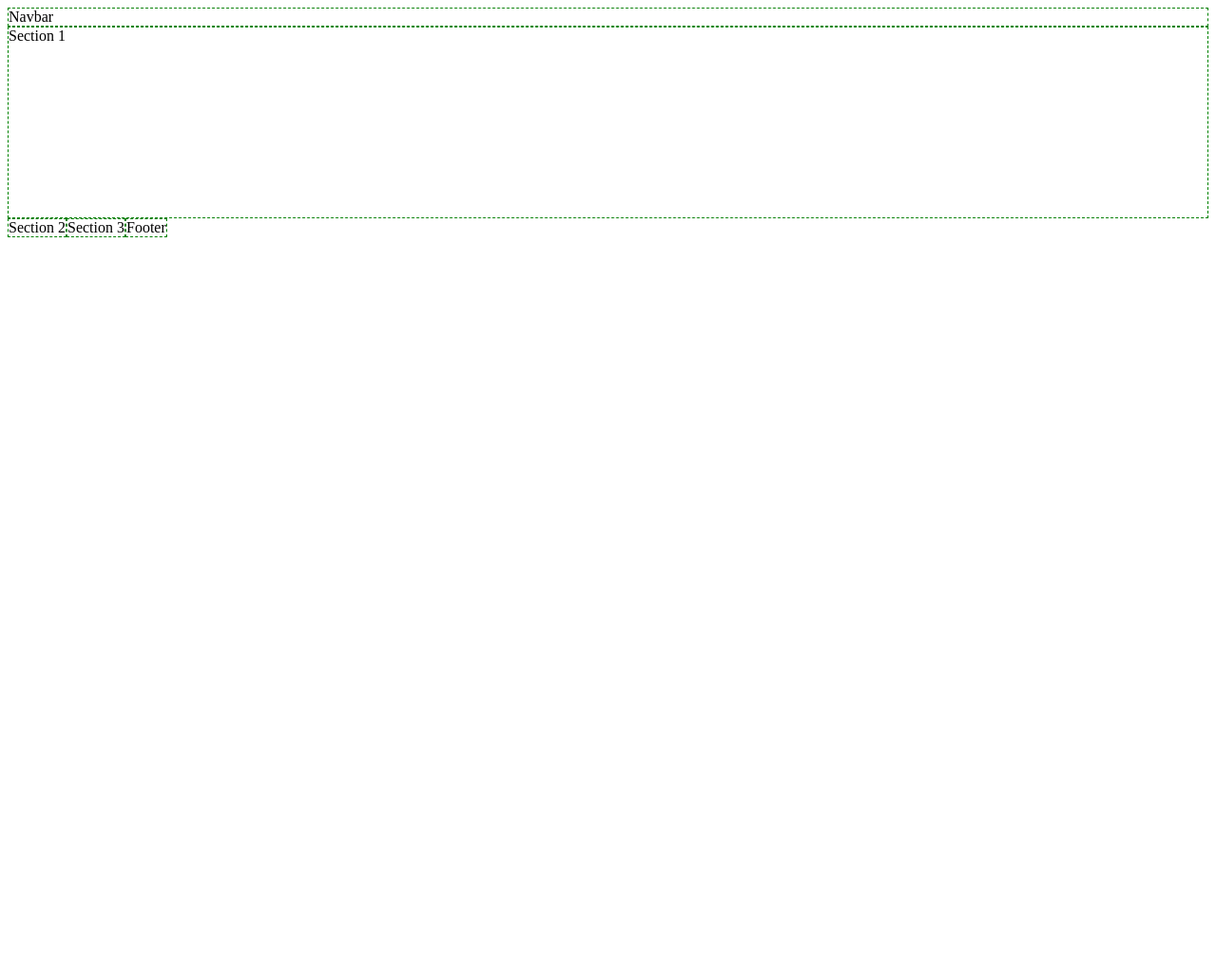
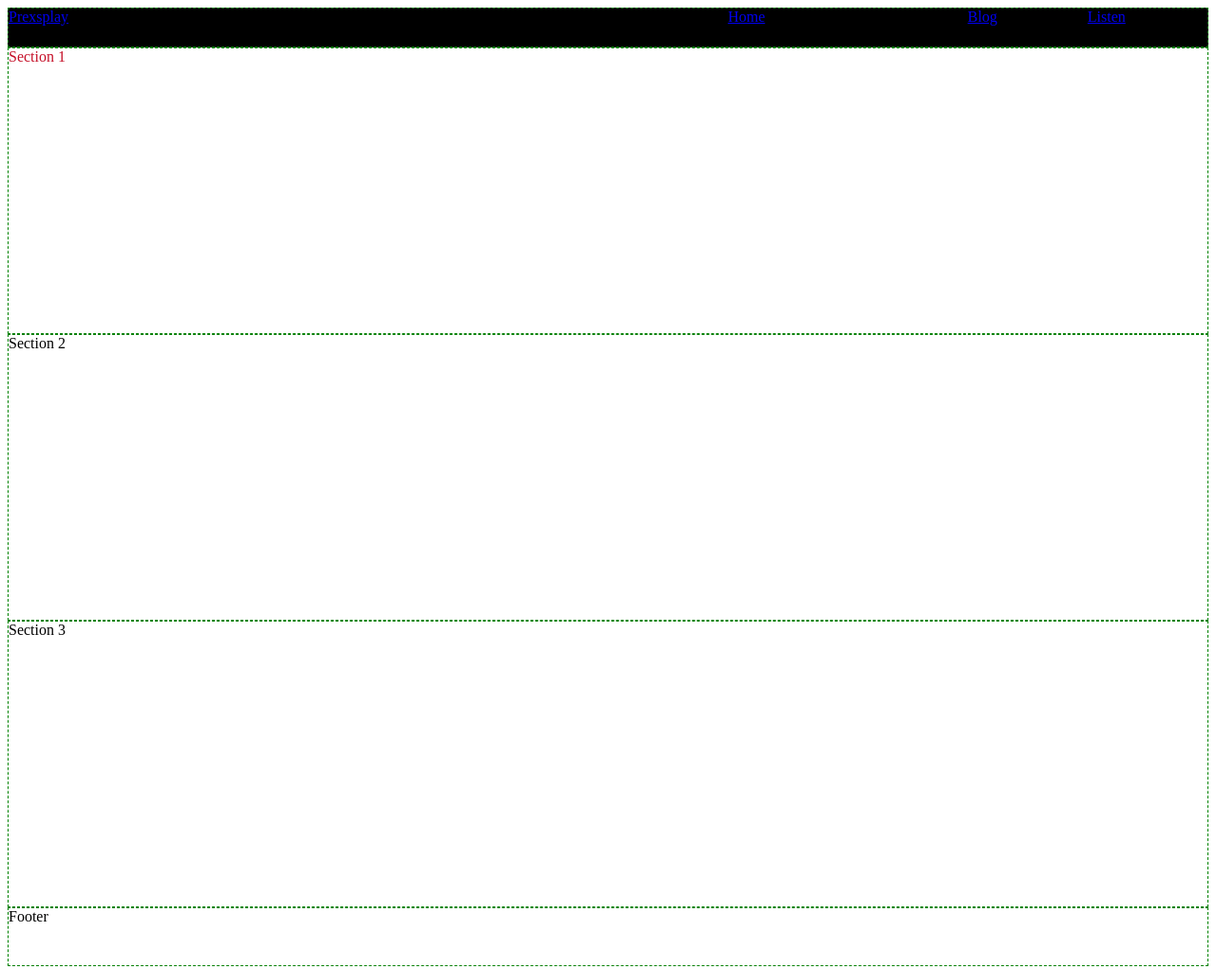
Before and after one commit to prexsplay/YG, a plain HTML site: page index.html in a window 1280 px wide. Shown: the whole page at 95% size. Before the commit the page ends 800 px from the top, so only its background shows below. Drawn offline with Linux system fonts and the light colour scheme.

Commit message:
latenights

```diff
--- a/index.html
+++ b/index.html
@@ -1,5 +1,6 @@
 <!DOCTYPE html>
 <html lang="en">
+
 <head>
     <link rel="stylesheet" href="style.css">
     <meta charset="UTF-8">
@@ -7,10 +8,16 @@
     <meta http-equiv="X-UA-Compatible" content="ie=edge">
     <title>Landing Page</title>
 </head>
+
 <body>
 
     <div class="container">
-        <div class="navbar">Navbar</div>
+        <div class="navbar">
+            <a class="P" href="#">Prexsplay</a>
+            <a class="H"href="#">Home</a>
+            <a class="B" href="#">Blog</a>
+            <a class="L" href="#">Listen</a>
+        </div>
         <div class="s1">Section 1</div>
         <div class="s2">Section 2</div>
         <div class="s3">Section 3</div>
@@ -18,4 +25,5 @@
     </div>
 
 </body>
+
 </html>
--- a/style.css
+++ b/style.css
@@ -1,17 +1,63 @@
 .container {
-    display: flex;
-    flex-wrap: wrap;
+  display: -webkit-box;
+  display: -ms-flexbox;
+  display: flex;
+  -ms-flex-wrap: wrap;
+  flex-wrap: wrap;
 }
 
 .container div {
-    border: dashed 1px green;
+  border: dashed 1px green;
 }
 
 .navbar {
-    width: 100%;
-    margin:auto;
+  display: -webkit-box;
+  display: -ms-flexbox;
+  display: flex;
+  width: 100%;
+  margin: auto;
+  height: 40px;
+  background: black;
+  color: white;
+  -ms-flex-wrap: wrap;
+  flex-wrap: wrap;
+    text: white;
 }
-.s1{
-    width: 100%;
-    height: 200px;
+
+.P {
+  width: 60%;
 }
+
+.H {
+  width: 20%;
+}
+
+.B {
+  width: 10%;
+}
+
+.L {
+  width: 10%;
+}
+
+.s1 {
+  width: 100%;
+  height: 300px;
+ color: rgb(197, 16, 40);
+border: dashed 9px green;
+}
+
+.s2 {
+  width: 100%;
+  height: 300px;
+  background; green;
+}
+.s3 {
+  width: 100%;
+  height: 300px;
+}
+.f {
+  width: 100%;
+  margin: auto;
+  height: 60px;
+}
```
Also changed, not shown: h.png (added), style.min.css (added).
